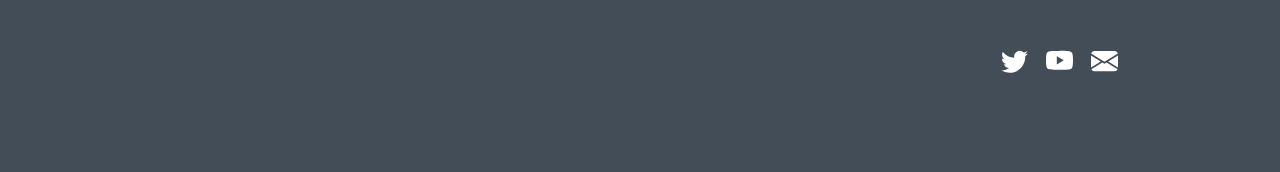
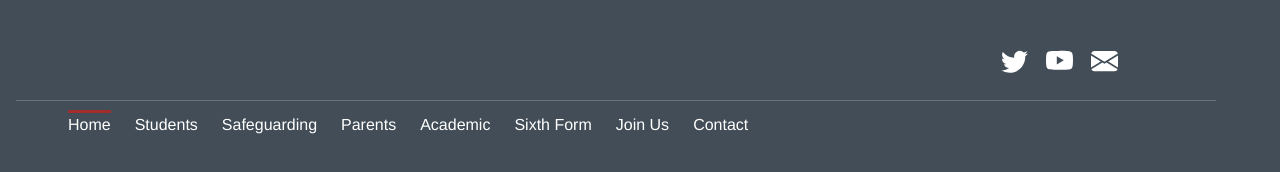
Before and after one commit to Redllamaaa/redllamaaa.github.io, a plain HTML site: page index.html in a window 1280 px wide. Drawn offline with Linux system fonts and the light colour scheme.

Commit message:
feat(header): Created NavBar HTML

```diff
--- a/index.html
+++ b/index.html
@@ -68,5 +68,19 @@
             </svg>
             </a>
         </div>
+        <nav id="navholder">
+            <ul id="dmenu" class="nav">
+                <li id="NavHomeTab"><a href="index.html" id="nav1000">Home</a>
+                <li id="NavStudentsTab"><a href="index.html" id="nav1001">Students</a>
+                <li id="NavSafeTab"><a href="index.html" id="nav1002">Safeguarding</a>
+                <li id="NavParentsTab"><a href="index.html" id="nav1003">Parents</a>
+                <li id="NavAcademicTab"><a href="index.html" id="nav1004">Academic</a>
+                <li id="Nav6thFormTab"><a href="index.html" id="nav1005">Sixth Form</a>
+                <li id="NavJoinTab"><a href="index.html" id="nav1006">Join Us</a>
+                <li id="NavContactTab"><a href="index.html" id="nav1007">Contact</a>
+
+            </ul>
+        </nav>
+    </header>
 </body>
 </html>
```
